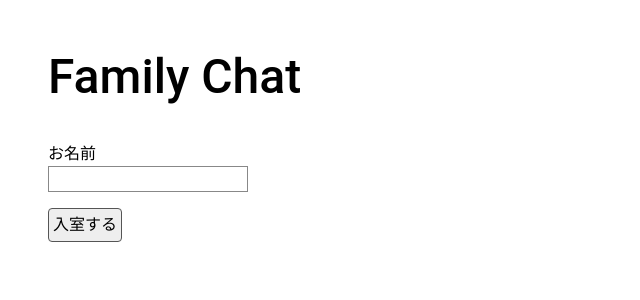
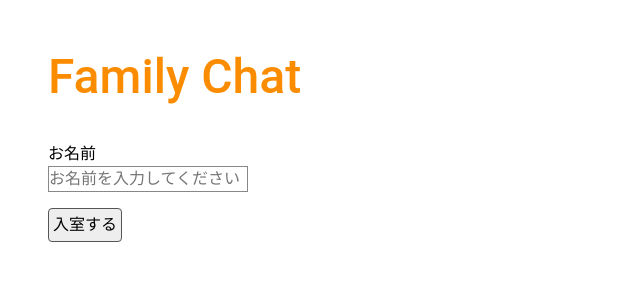
Before and after one commit to syomakudo/rakus-hackathon, a Vue app in the folder chatapp/: page / in a window 1280 px wide. Shown: the top 300 px of the page, without its empty margins (0-640 px from the left). Built offline with nearby package versions, Linux system fonts and the light colour scheme; no server answers.

Commit message:
placeholderの実装と色変更

```diff
--- a/chatapp/src/components/Login.vue
+++ b/chatapp/src/components/Login.vue
@@ -44,10 +44,10 @@ const onEnter = () => {
 
 <template>
   <div class="mx-auto my-5 px-4">
-    <h1 class="text-h3 font-weight-medium">Family Chat</h1>
+    <h1 class="text-orange-darken-1 text-h3 font-weight-medium">Family Chat</h1>
     <div class="mt-10">
       <p>お名前</p>
-      <input type="text" class="user-name-text" v-model="inputUserName" />
+      <input type="text" class="user-name-text" placeholder="お名前を入力してください" v-model="inputUserName" />
     </div>
     <button type="button" @click="onEnter" class="button-normal">
       入室する
```
